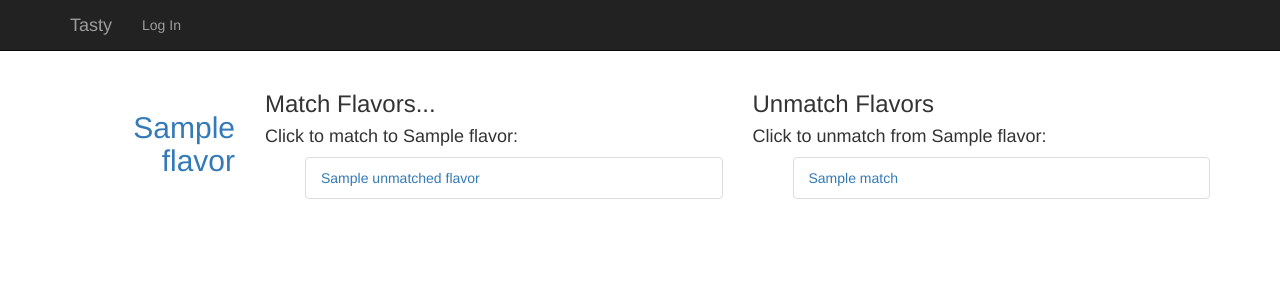
After one commit to kristjin/tasty, a Flask app: template tasty/templates/match_flavors.html in a window 1280 px wide. The commit adds this page. Shown: the top 300 px of the page. Run offline with Flask 2, Linux system fonts and the light colour scheme; the template is opened without the code that fills it: most values are stand-ins (such as "Sample title", 1, 10 or a date in 2020); parts of the project's set-up code (start-up, migrations or seed data) failed here and were passed over; some libraries are stand-ins or nearby versions.

Commit message:
flavor matching done. countless updates to HTML, structure, views, macros.  It's all coming together, Hank.

```diff
--- a/tasty/api.py
+++ b/tasty/api.py
@@ -2,7 +2,7 @@ __author__ = 'kristjin@github'
 import os.path
 import json
 
-from flask import request, Response, url_for, send_from_directory
+from flask import request, Response, url_for, send_from_directory, redirect
 from werkzeug.utils import secure_filename
 from jsonschema import validate, ValidationError
 
@@ -11,6 +11,8 @@ import decorators
 from tasty import app
 from database import session
 from utils import upload_path
+
+
 
 
 @app.route('/api/flavor/id/<int:fid>', methods=['POST'])
--- a/tasty/static/css/main.css
+++ b/tasty/static/css/main.css
@@ -2,3 +2,7 @@ div.metadata {
     margin-top: 20px;
     font-size: 1.5em;
 }
+
+ul.match li{
+  display: inline;
+}
--- a/tasty/templates/macros.html
+++ b/tasty/templates/macros.html
@@ -1,13 +1,54 @@
-{% macro render_flavor(flavor) %}
-<div class="row">
-  <div class="col-md-2 text-right metadata">
-    <h2>{{ flavor.name }}</h2>
-  </div>
-  <div class="col-md-10">
-    <h4>
-      Pairs with...
-    </h4>
-      {{ flavor.matched_ids() }}
-  </div>
-</div>
+{% macro inline_match_list(flavor) %}
+
+<ul class="match">
+{% if flavor.matches %}
+  {%  for match in flavor.matches %}
+  <li><a href="/flavor/{{ match.id }}">{{ match.name }}  </a></li>
+  {% endfor %}
+{% else %}
+  <li>No matches yet!  </li>
+  <li>Why not add some?</li>
+{% endif %}
+</ul>
+
 {% endmacro %}
+
+
+{% macro matched_list(flavor) %}
+
+<ul>
+{% if flavor.matches %}
+  {%  for match in flavor.matches %}
+  <li class="list-group-item"><a href="/flavor/{{ match.id }}">{{ match.name }}  </a></li>
+  {% endfor %}
+{% else %}
+  <li class="list-group-item">No matches yet!  </li>
+  <li class="list-group-item">Why not add some?</li>
+  <li class="list-group-item">No matches yet!  </li>
+  <li class="list-group-item">Why not add some?</li>
+  <li class="list-group-item">No matches yet!  </li>
+  <li class="list-group-item">Why not add some?</li>
+{% endif %}
+</ul>
+
+{% endmacro %}
+
+
+{% macro unmatched_list(unmatched_flavors, flavor) %}
+
+<ul>
+{% if unmatched_flavors %}
+  {%  for f in unmatched_flavors %}
+  <li class="list-group-item"><a href="/match/{{ flavor.id }}/{{ f.id }}">{{ f.name }}  </a></li>
+  {% endfor %}
+{% else %}
+  <li class="list-group-item">No more flavors!  </li>
+  <li class="list-group-item">Why not add some?</li>
+  <li class="list-group-item">No more flavors! </li>
+  <li class="list-group-item">Why not add some?</li>
+  <li class="list-group-item">No more flavors! </li>
+  <li class="list-group-item">Why not add some?</li>
+{% endif %}
+</ul>
+
+{% endmacro %}
--- /dev/null
+++ b/tasty/templates/match_flavors.html
@@ -0,0 +1,33 @@
+{% extends "base.html" %}
+{% import "macros.html" as macros %}
+
+{% block content %}
+
+<div class="row">
+
+  <div class="col-md-2 text-right metadata">
+
+    <h2><a href="/flavor/{{ flavor.id }}">{{ flavor.name }}  </a></h2>
+
+  </div>
+
+  <div class="col-md-5">
+
+    <h3>Match Flavors...</h3>
+    <h4>Click to match to {{ flavor.name }}:</h4>
+    {{ macros.unmatched_list(unmatched_flavors, flavor) }}
+
+  </div>
+
+  <div class="col-md-5">
+
+    <h3>Unmatch Flavors</h3>
+    <h4>Click to unmatch from {{ flavor.name }}:</h4>
+    {{ macros.matched_list(flavor) }}
+
+  </div>
+
+</div> <!-- /.row -->
+
+
+{% endblock %}
```
Also changed, not shown: tasty/models.py (+5 -3 lines), tasty/templates/flavor.html (+19 -4 lines), tasty/templates/flavors.html (+16 -3 lines), tasty/views.py (+53 -0 lines).
